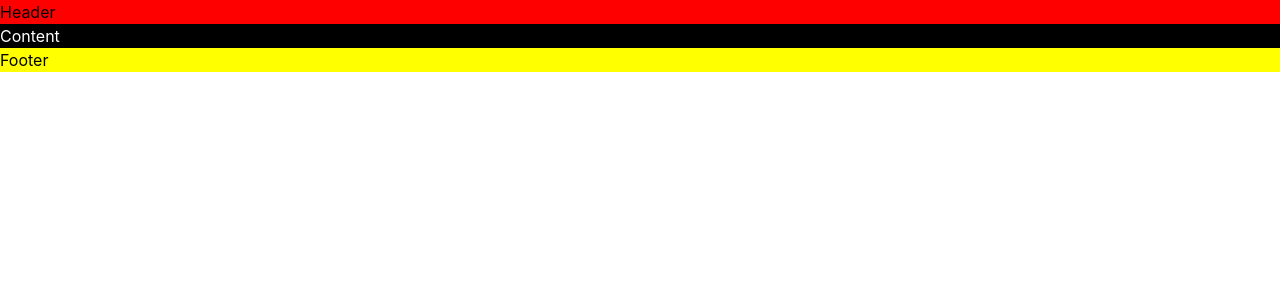
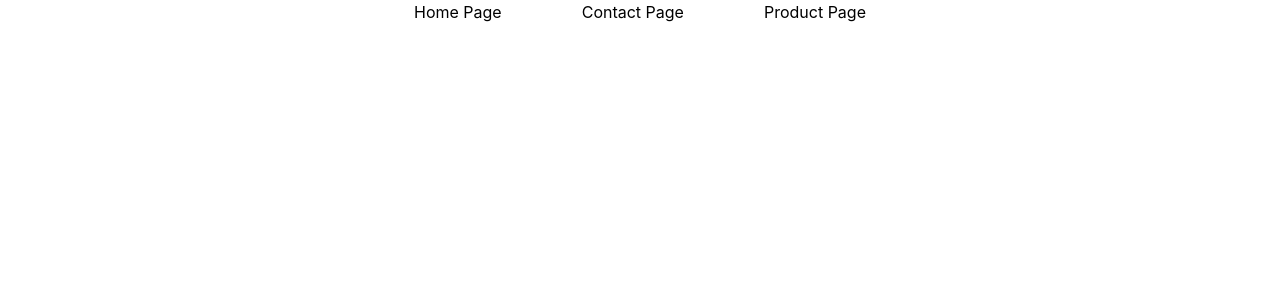
Before and after one commit to omerfarukyapici/next-front-end, a Next.js app: page / in a window 1280 px wide. Shown: the top 300 px of the page. Built offline with nearby package versions, Linux system fonts and the light colour scheme.

Commit message:
Created navbar and used navigation w/next.js route

```diff
--- a/pages/components/Content.js
+++ b/pages/components/Contact.js
@@ -1,8 +1,8 @@
-const Content = () => {
+const Contact = () => {
     return(
         <div className="bg-black text-white">
-            Content
+            Contact
         </div>
     )
 }
-export default Content;
+export default Contact;
--- a/pages/components/Header.js
+++ /dev/null
@@ -1,8 +0,0 @@
-const Header = () => {
-    return(
-        <div className="bg-[red]">
-            Header
-        </div>
-    )
-}
-export default Header;
--- /dev/null
+++ b/pages/components/HomePage.js
@@ -0,0 +1,8 @@
+const HomePage = () => {
+    return (
+        <div className="bg-[red]">
+            HomePage
+        </div>
+    )
+}
+export default HomePage;
--- a/pages/components/Footer.js
+++ b/pages/components/Product.js
@@ -1,8 +1,8 @@
-const Footer = () => {
+const Product = () => {
     return(
         <div className="bg-[yellow] text-black">
-            Footer
+            Product
         </div>
     )
 }
-export default Footer;
+export default Product;
--- a/pages/index.js
+++ b/pages/index.js
@@ -1,14 +1,21 @@
 import styles from '../styles/Home.module.css'
-import Footer from './components/Footer'
-import Header from './components/Header'
-import Content from  './components/Content'
 
 export default function Home() {
   return (
     <div className={styles.container}>
-      <Header/>
-      <Content/>
-      <Footer/>
+      <div className=''>
+        <ul className='flex justify-center'>
+          <li className='px-10'>
+            <a href='components/HomePage'>Home Page</a>
+          </li>
+          <li className='px-10'>
+            <a href='components/Contact'>Contact Page</a>
+          </li>
+          <li className='px-10'>
+            <a href='components/Product'>Product Page</a>
+          </li>
+        </ul>
+      </div>
     </div>
   )
 }
```
